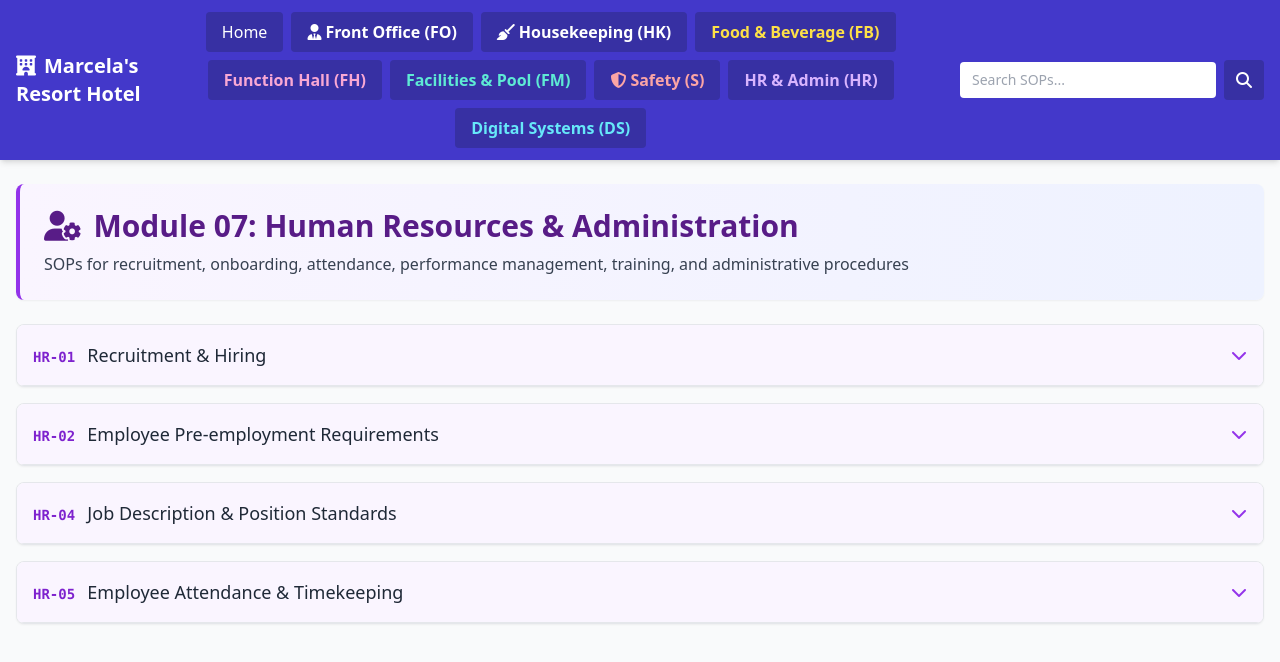
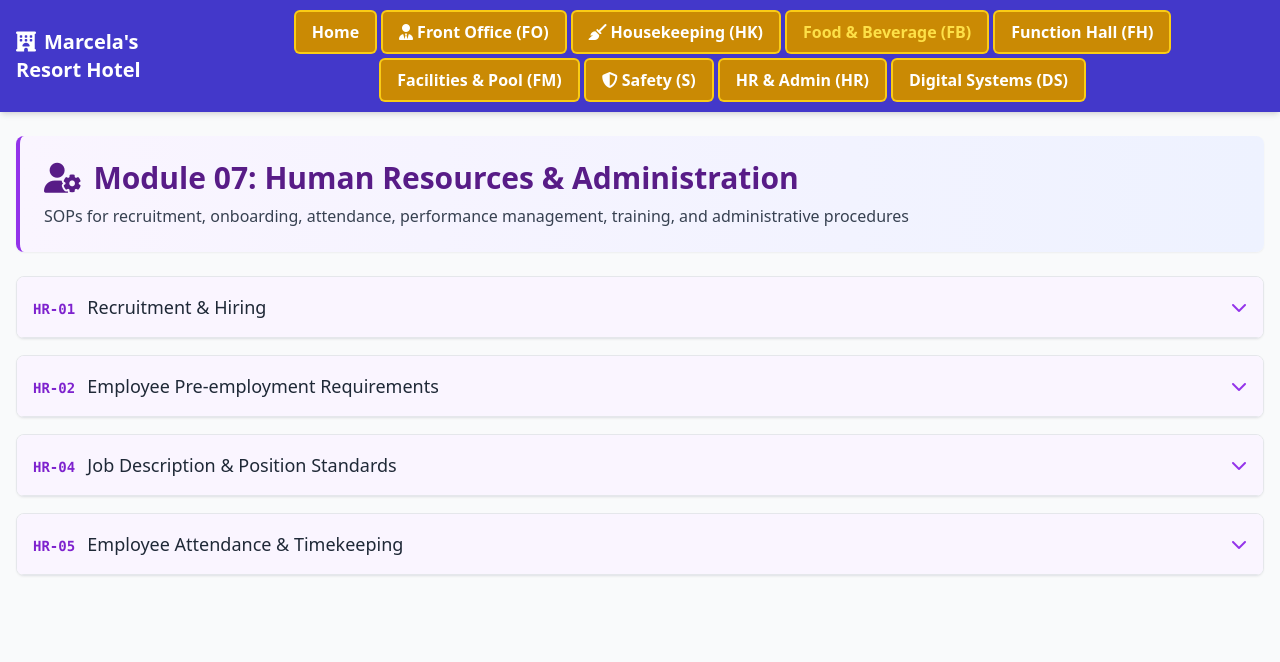
Before and after one commit to savage13317/marcela-sop, a website: page 07_hr_admin.html in a window 1280 px wide. Drawn offline with nearby package versions, Linux system fonts and the light colour scheme; files that its build step writes are made by us from their sources.

Commit message:
Enhance: Add page highlight script and moduleNav IDs to all SOP pages

```diff
--- a/07_hr_admin.html
+++ b/07_hr_admin.html
@@ -23,7 +23,7 @@
         <a href="/" class="text-xl font-bold hover:text-indigo-200 transition-colors">
           <i class="fa-solid fa-hotel mr-2"></i>Marcela's Resort Hotel
         </a>
-        <div class="flex gap-2 flex-wrap justify-center">
+        <div class="flex gap-2 flex-wrap justify-center" id="moduleNav">
           <a href="/" class="px-4 py-2 bg-indigo-800 rounded hover:bg-indigo-600 transition">Home</a>
           <a href="01_front_office.html" class="px-4 py-2 bg-indigo-800 rounded font-semibold hover:bg-indigo-600 transition"><i class="fa-solid fa-user-tie mr-1"></i>Front Office (FO)</a>
           <a href="02_housekeeping.html" class="px-4 py-2 bg-indigo-800 rounded font-semibold hover:bg-indigo-600 transition"><i class="fa-solid fa-broom mr-1"></i>Housekeeping (HK)</a>
@@ -34,12 +34,28 @@
           <a href="07_hr_admin.html" class="px-4 py-2 bg-indigo-800 rounded font-semibold text-purple-300 hover:bg-indigo-600 transition">HR & Admin (HR)</a>
           <a href="08_digital_maintenance.html" class="px-4 py-2 bg-indigo-800 rounded font-semibold text-cyan-300 hover:bg-indigo-600 transition">Digital Systems (DS)</a>
         </div>
-        <div class="flex items-center gap-2 w-full md:w-auto">
-          <input type="search" id="searchInput" placeholder="Search SOPs..." class="w-full md:w-64 px-3 py-2 rounded text-sm focus:outline-none focus:ring-2 focus:ring-indigo-400" aria-label="Search SOPs">
-          <button onclick="window.dispatchEvent(new Event('search'))" class="px-3 py-2 bg-indigo-800 rounded hover:bg-indigo-600 transition"><i class="fa-solid fa-magnifying-glass"></i></button>
-        </div>
-      </div>
-    </nav>
+
+    <!-- Page Highlight Script -->
+    <script>
+      (function() {
+        const currentPage = window.location.pathname.split('/').pop() || 'index.html';
+        const navLinks = document.querySelectorAll('#moduleNav a');
+
+        navLinks.forEach(link => {
+          link.classList.remove('bg-yellow-600', 'text-white', 'font-bold', 'ring-2', 'ring-yellow-400');
+          link.classList.add('bg-indigo-800', 'hover:bg-indigo-600');
+
+          if (currentPage && !currentPage.includes('#') && currentPage !== 'index.html' && currentPage !== '') {
+            link.classList.add('bg-yellow-600', 'text-white', 'font-bold', 'ring-2', 'ring-yellow-400');
+            link.classList.remove('bg-indigo-800', 'hover:bg-indigo-600');
+          }
+        });
+      })();
+    </script>
+
+  </div>
+  </nav>
+  </div>
   </header>
 
   <main class="flex-grow container mx-auto px-4 py-6">
```
Also changed, not shown: 01_front_office.html (+1 -1 lines), 02_housekeeping.html (+24 -4 lines), 03_food_beverage.html (+23 -6 lines), 04_function_hall.html (+20 -5 lines), 05_facilities_pool.html (+21 -5 lines), 08_digital_maintenance.html (+22 -5 lines), 1 other file.
